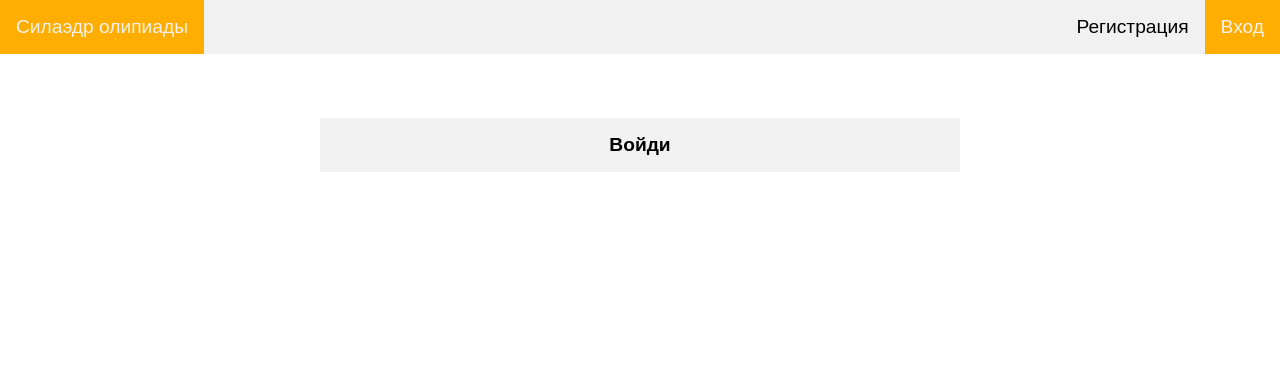
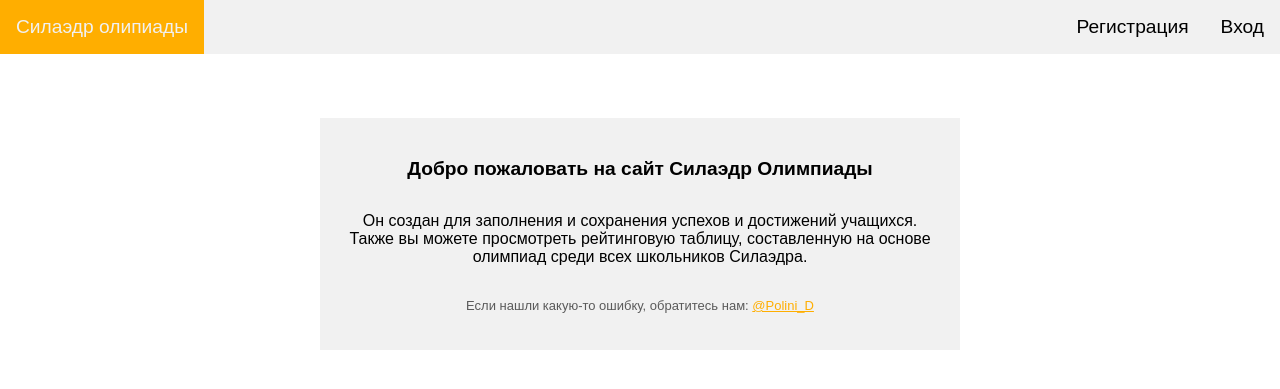
Before and after one commit to Minuta18/SilaederOlimpiads, a Flask app: page / in a window 1280 px wide. Shown: the top 389 px of the page. Run offline with Flask 3, Linux system fonts and the light colour scheme.

Commit message:
Main page

```diff
--- a/templates/init/Index.html
+++ b/templates/init/Index.html
@@ -5,14 +5,14 @@
 {% block navbar %}
     {% if usr.is_authenticated %}
         <div class="navbar">
-            <a href="/">Силаэдр олипиады</a>
+            <a href="/" class="active">Силаэдр олипиады</a>
             <a href="/add">Добавить олимпиаду</a>
-            <a href="/user/{{ usr.id }}" style="float: right" class="active">Мой аккаунт</a>
+            <a href="/user/{{ usr.id }}" style="float: right">Мой аккаунт</a>
         </div>
     {% else %}
         <div class="navbar">
-            <a href="/">Силаэдр олипиады</a>
-            <a href="/login" style="float: right" class="active">Вход</a>
+            <a href="/" class="active">Силаэдр олипиады</a>
+            <a href="/login" style="float: right">Вход</a>
             <a href="/register" style="float: right">Регистрация</a>
         </div>
     {% endif %}
@@ -20,10 +20,8 @@
 
 {% block content %}
 <div class="centered-container">
-    {% if usr.is_authenticated %}
-        <span class="header-text">Прив, {{ usr.name }}</span>
-    {% else %}
-        <span class="header-text">Войди</span>
-    {% endif %}
+    <p class="text"><span class="header-text">Добро пожаловать на сайт Силаэдр Олимпиады</span>
+    <p class="text">Он создан для заполнения и сохранения успехов и достижений учащихся. Также вы можете просмотреть рейтинговую таблицу, составленную на основе олимпиад среди всех школьников Силаэдра. </p>
+    <p class="hidden-text">Если нашли какую-то ошибку, обратитесь нам: <a href="https://t.me/Polini_D" class="accent">@Polini_D</a></p>
 </div>
 {% endblock %}
```
